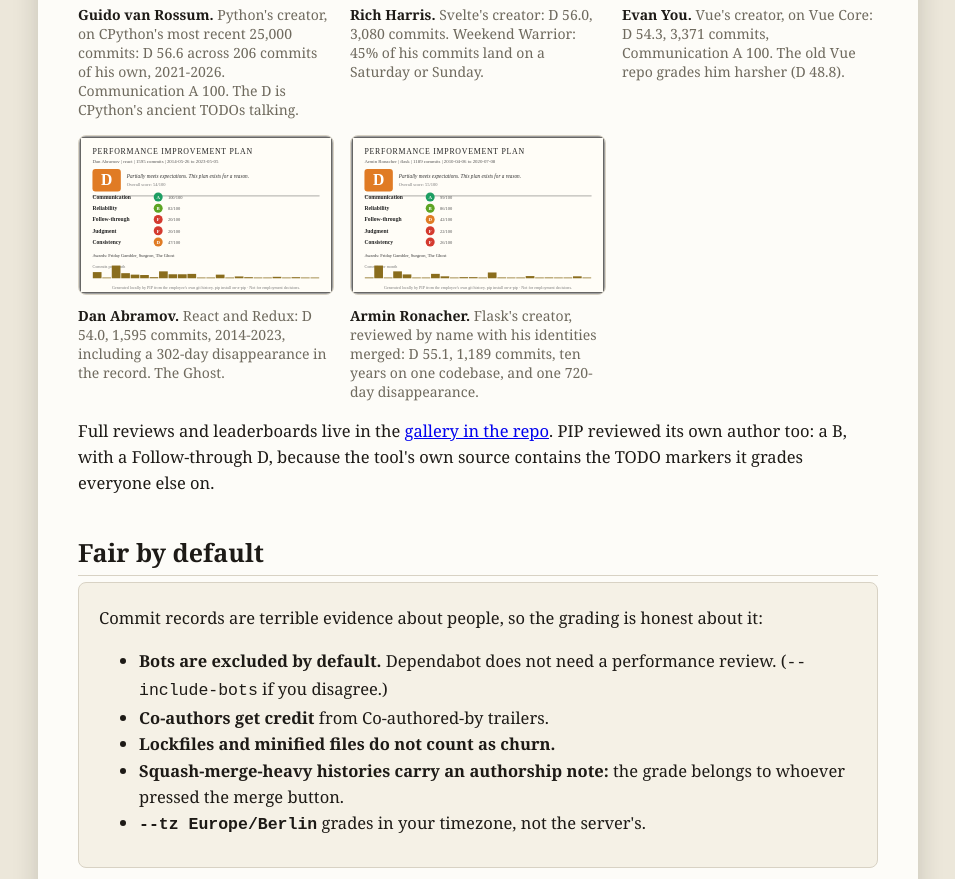
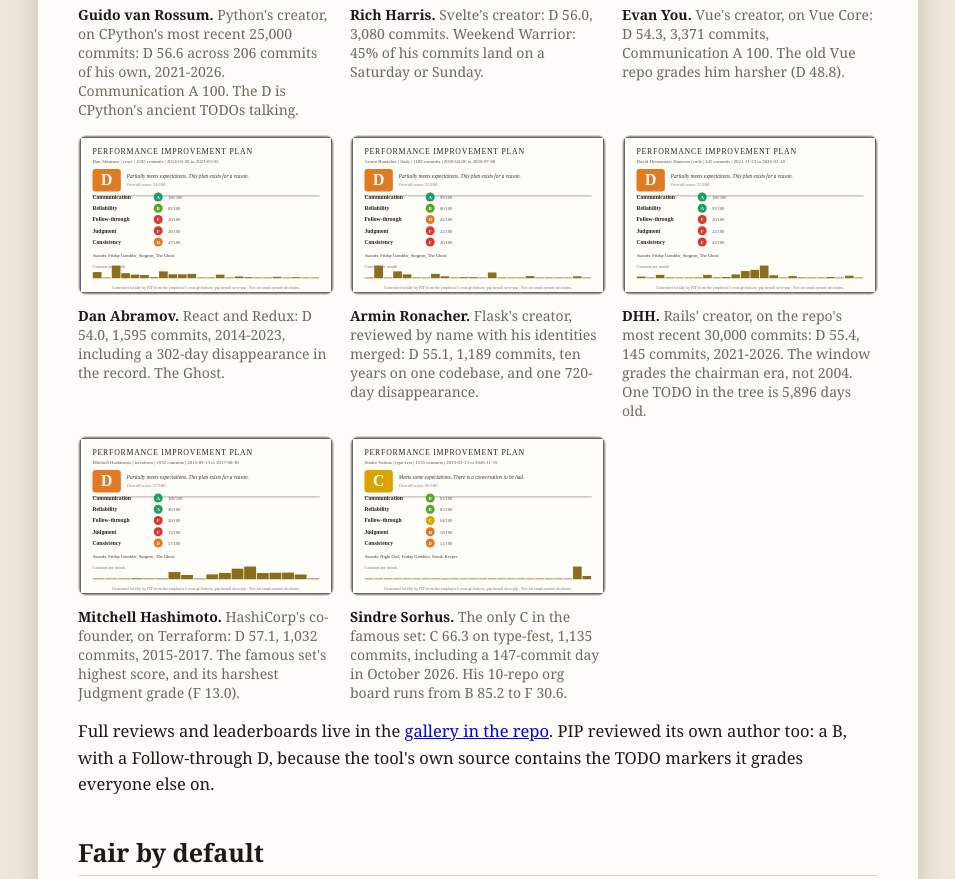
Before and after one commit to actions-marketplace-validations/littlestjames82-sys_pip-pip, a plain HTML site: page docs/index.html in a window 1280 px wide. Shown: the part 2640-3519 px from the top of the page, without its empty margins (162-1117 px from the left). Drawn offline with Linux system fonts and the light colour scheme.

Commit message:
Gallery: add DHH (D 55.4), Mitchell Hashimoto (D 57.1), Sindre Sorhus (C 66.3) + site cards

```diff
--- a/docs/index.html
+++ b/docs/index.html
@@ -107,6 +107,9 @@ changes. The tone absolutely does.</p>
   <figure><img src="assets/gallery-evan-you.svg" alt="PIP report card for Evan You"><figcaption><b>Evan You.</b> Vue's creator, on Vue Core: D 54.3, 3,371 commits, Communication A 100. The old Vue repo grades him harsher (D 48.8).</figcaption></figure>
   <figure><img src="assets/gallery-dan-abramov.svg" alt="PIP report card for Dan Abramov"><figcaption><b>Dan Abramov.</b> React and Redux: D 54.0, 1,595 commits, 2014-2023, including a 302-day disappearance in the record. The Ghost.</figcaption></figure>
   <figure><img src="assets/gallery-armin-ronacher.svg" alt="PIP report card for Armin Ronacher"><figcaption><b>Armin Ronacher.</b> Flask's creator, reviewed by name with his identities merged: D 55.1, 1,189 commits, ten years on one codebase, and one 720-day disappearance.</figcaption></figure>
+  <figure><img src="assets/gallery-dhh.svg" alt="PIP report card for DHH"><figcaption><b>DHH.</b> Rails' creator, on the repo's most recent 30,000 commits: D 55.4, 145 commits, 2021-2026. The window grades the chairman era, not 2004. One TODO in the tree is 5,896 days old.</figcaption></figure>
+  <figure><img src="assets/gallery-mitchell-hashimoto.svg" alt="PIP report card for Mitchell Hashimoto"><figcaption><b>Mitchell Hashimoto.</b> HashiCorp's co-founder, on Terraform: D 57.1, 1,032 commits, 2015-2017. The famous set's highest score, and its harshest Judgment grade (F 13.0).</figcaption></figure>
+  <figure><img src="assets/gallery-sindre-sorhus.svg" alt="PIP report card for Sindre Sorhus"><figcaption><b>Sindre Sorhus.</b> The only C in the famous set: C 66.3 on type-fest, 1,135 commits, including a 147-commit day in October 2026. His 10-repo org board runs from B 85.2 to F 30.6.</figcaption></figure>
 </div>
 <p>Full reviews and leaderboards live in the <a href="https://github.com/littlestjames82-sys/pip-pip/tree/main/gallery">gallery in the repo</a>.
 PIP reviewed its own author too: a B, with a Follow-through D, because the tool's own source contains the TODO markers it grades everyone else on.</p>
```
Also changed, not shown: docs/assets/gallery-dhh.svg (added), docs/assets/gallery-mitchell-hashimoto.svg (added), docs/assets/gallery-sindre-sorhus.svg (added), gallery/dhh/card.svg (added), gallery/mitchell-hashimoto/card.svg (added), gallery/sindre-sorhus/card.svg (added), 4 other files.
